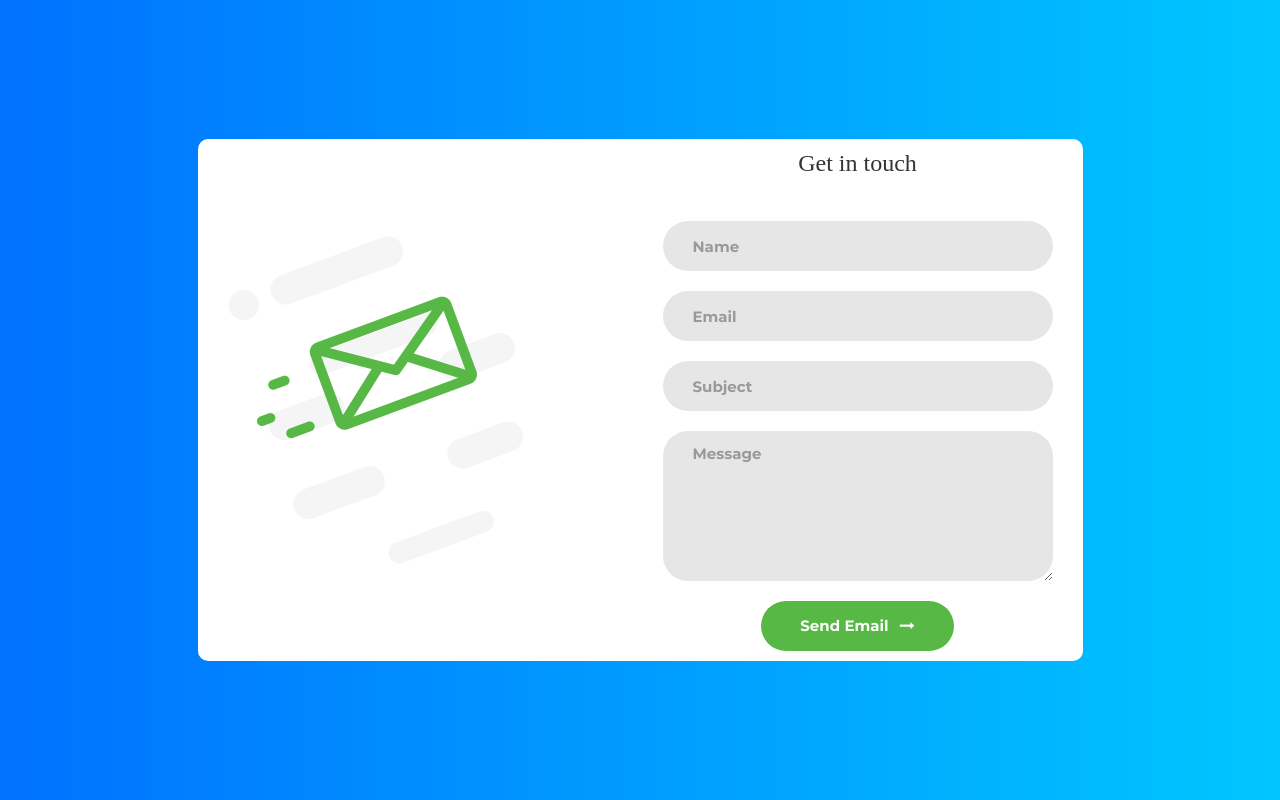
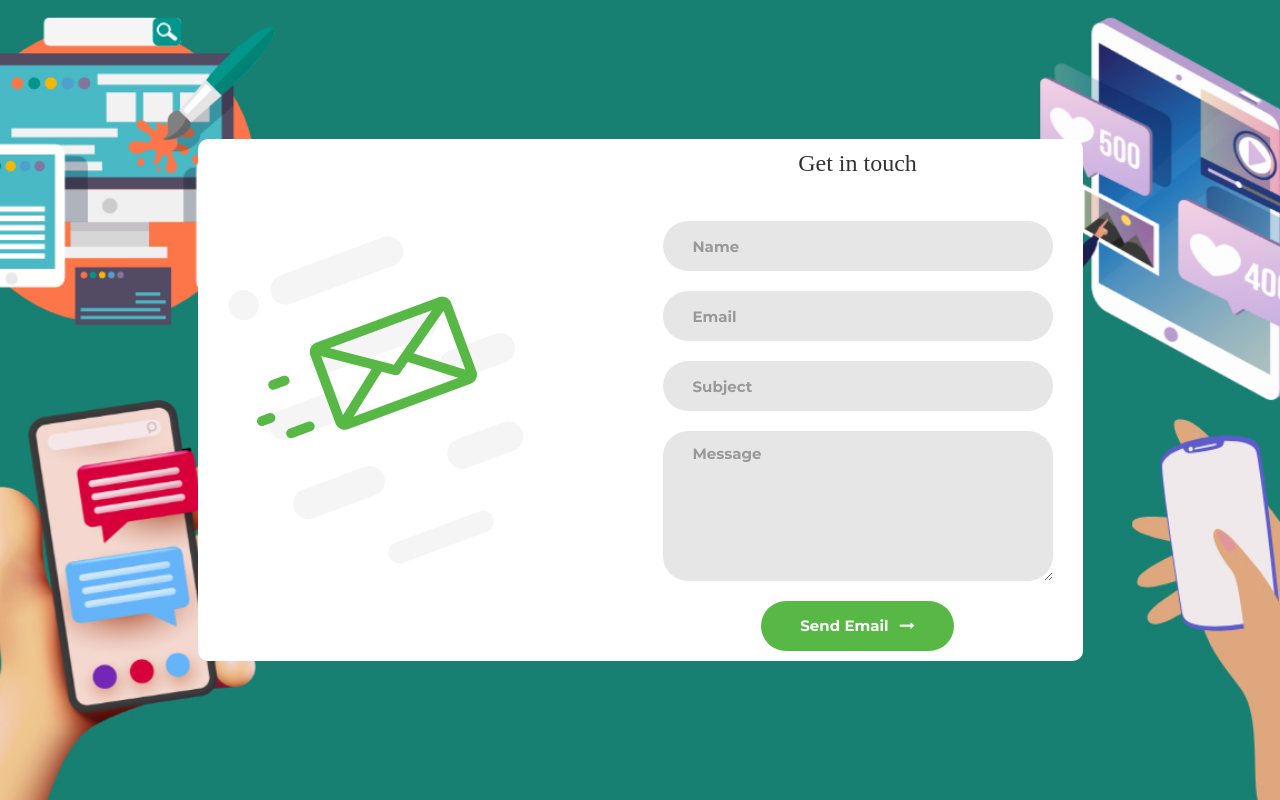
Before and after one commit to AKHILRNAIR/DevFest-TheOblition, a PHP site: page /devfest-the/contact.html in a window 1280 px wide. Run offline with PHP 8.4, Linux system fonts and the light colour scheme; some web fonts are replaced.

Commit message:
Update main.css

```diff
--- a/css/main.css
+++ b/css/main.css
@@ -134,10 +134,10 @@ iframe {
   padding: 15px;
 
   background: url("../assets/contact-bg.png") no-repeat center;
-  background: -webkit-linear-gradient(left, #0072ff, #00c6ff);
-  background: -o-linear-gradient(left, #0072ff, #00c6ff);
-  background: -moz-linear-gradient(left, #0072ff, #00c6ff);
-  background: linear-gradient(left, #0072ff, #00c6ff);
+  -webkit-background-size: cover;
+  -moz-background-size: cover;
+  -o-background-size: cover;
+  background-size: cover;
 
   display: -webkit-box;
   display: -webkit-flex;
```
